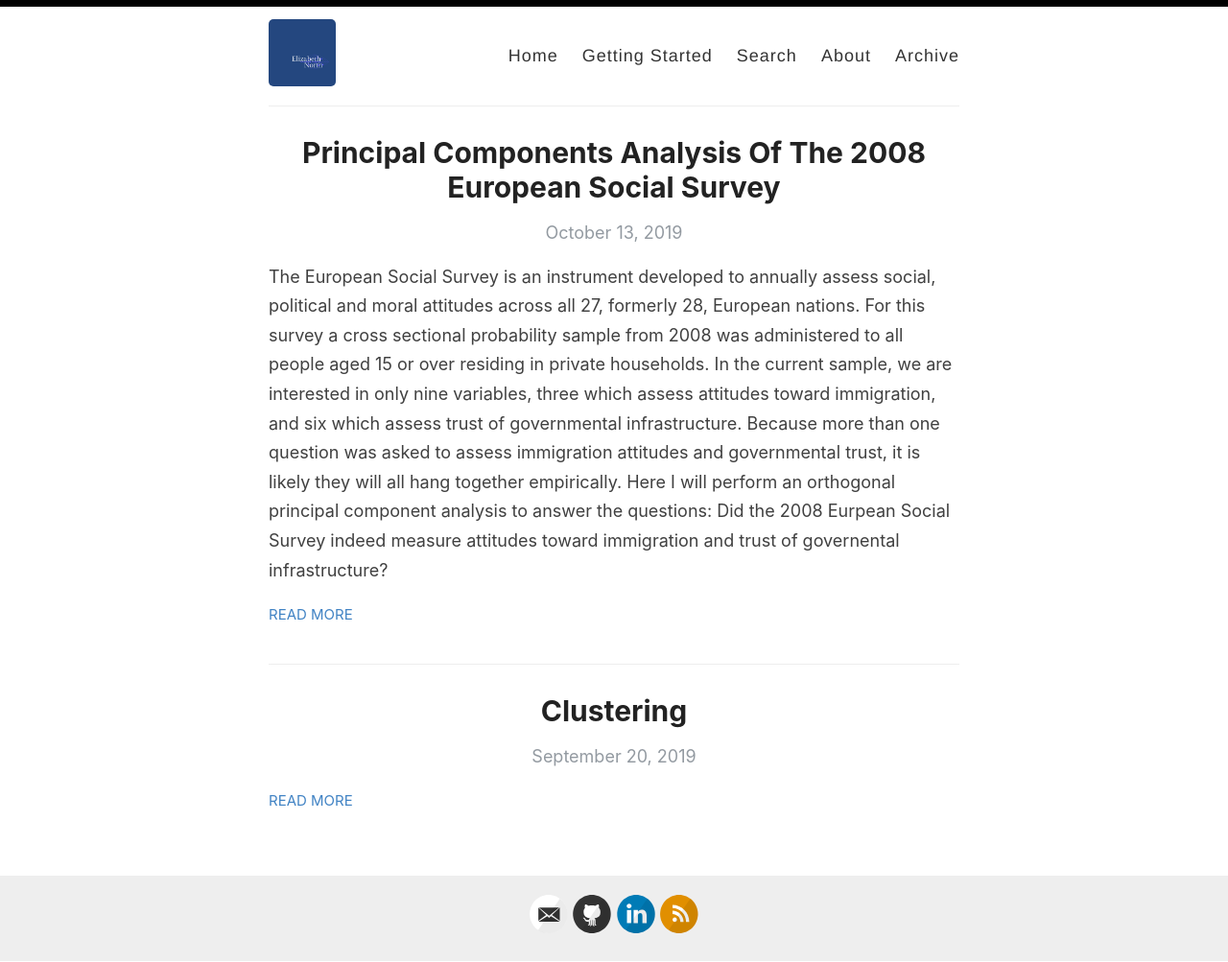
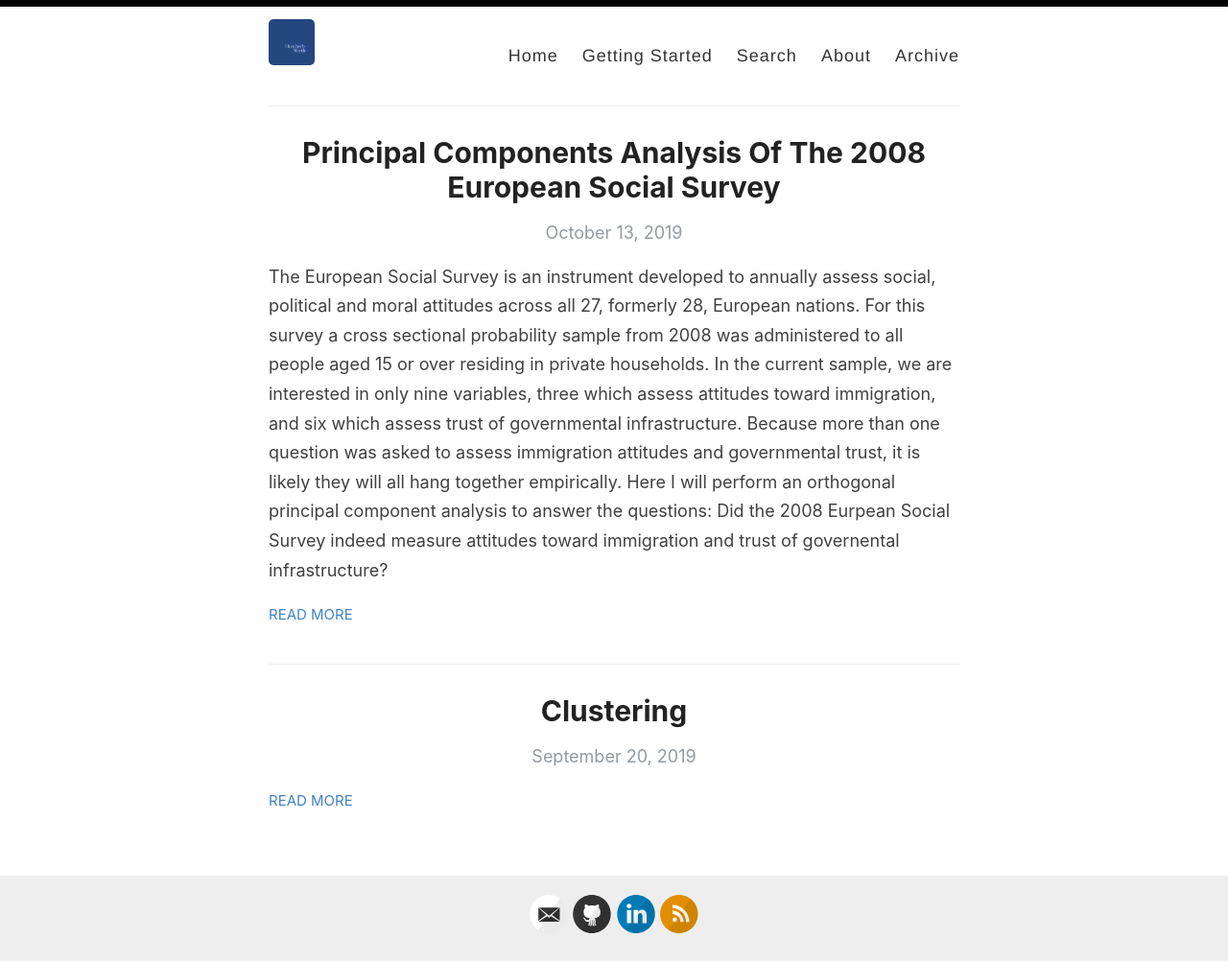
Before and after one commit to northelizabeth/northelizabeth.github.io, a Jekyll site: the page built from index.html, in a window 1280 px wide. Shown: the whole page at 96% size. Built offline with Jekyll 4.4.1, drawn with Linux system fonts in a browser that asks for light colours; the list of posts is cut into pages by our own code.

Commit message:
Update default.html

```diff
--- a/_layouts/default.html
+++ b/_layouts/default.html
@@ -10,7 +10,7 @@
     <link rel="canonical" href="{{ site.url }}{{ page.url }}" />
 
     <meta name="theme-color" content="#000000">
-    <link rel="icon" type="image/png" sizes="32x256" href="{{ site.baseurl }}/images/favicon-32x32.png">
+    <link rel="icon" type="image/png" sizes="32x32" href="{{ site.baseurl }}/images/favicon-32x32.png">
     {% include analytics_head.html %}
   </head>
 
@@ -20,7 +20,7 @@
       <div class="wrapper-masthead">
         <div class="container">
           <header class="masthead clearfix">
-            <a href="{{ site.baseurl }}/" class="site-avatar"><img src="{{ site.baseurl }}{{ site.avatar }}" alt="{{ site.title }}" /></a>
+            <a href="{{ site.baseurl }}/" class="site-avatar"><img src="{{ site.baseurl }}{{ site.avatar }}" width="48" alt="{{ site.title }}" /></a>
 
             <div class="site-info">
               <h1 class="site-name"><a href="{{ site.baseurl }}/">{{ site.name }}</a></h1>
```
